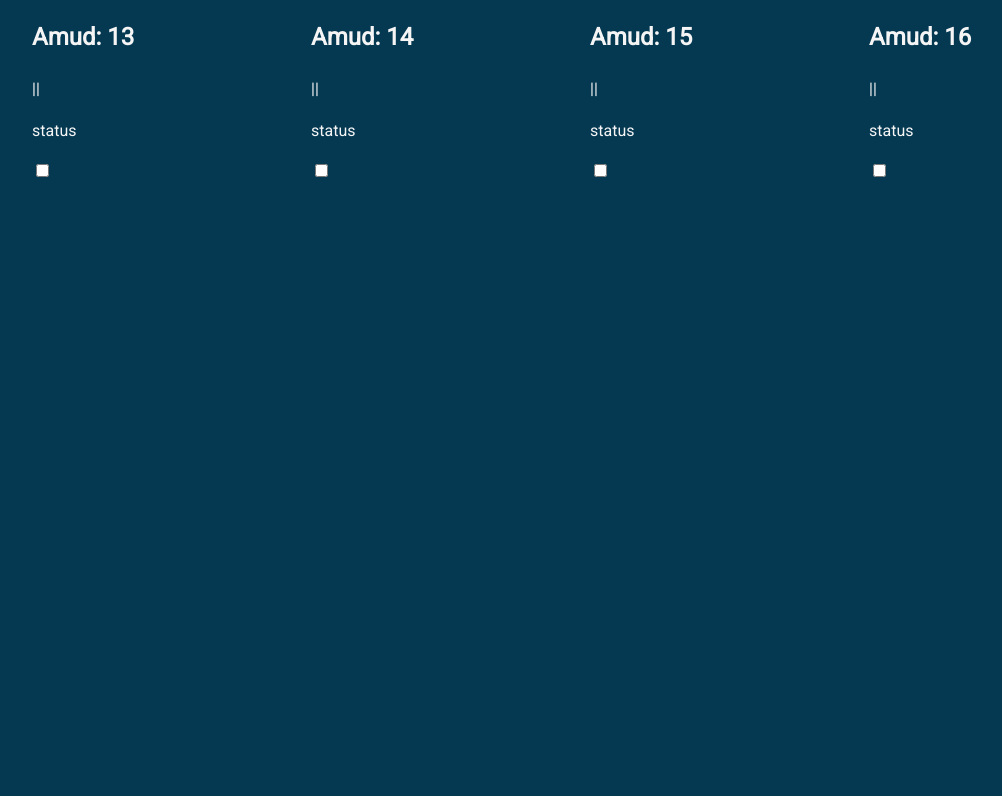
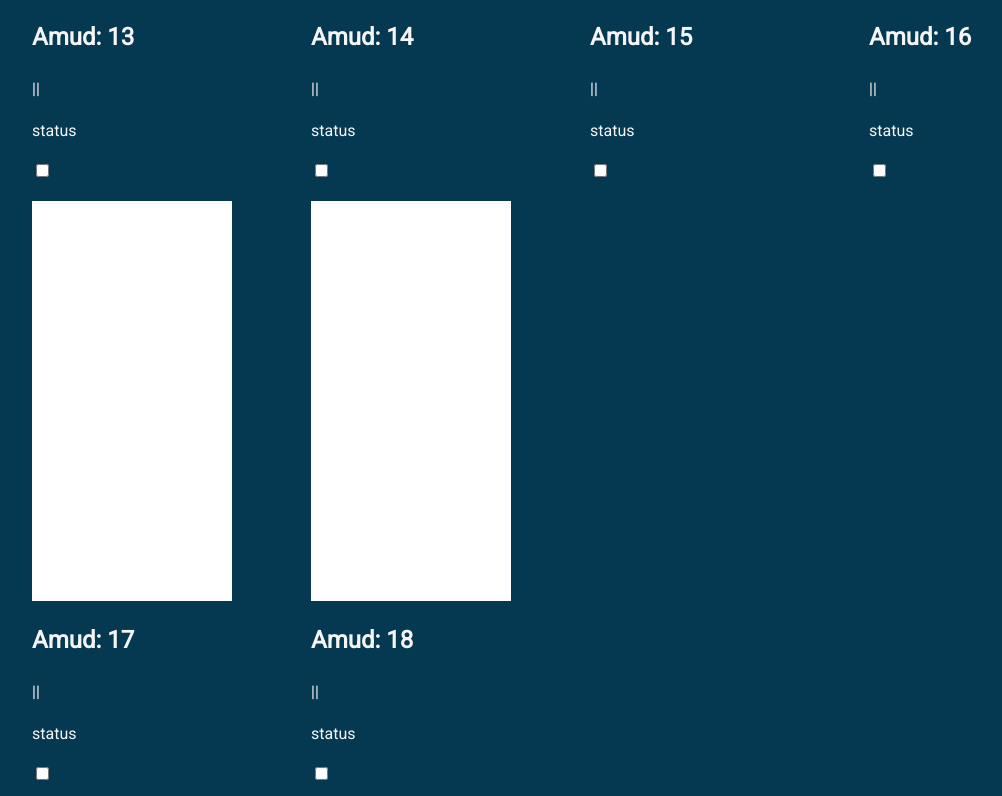
Before and after one commit to naftalib/SeferTorahProgress, a React (Create React App) app: page / in a window 1280 px wide. Shown: the part 2305-3101 px from the top of the page, without its empty margins (58-1060 px from the left). Before the commit the page ends 2498 px from the top, so only its background shows below. Built offline with nearby package versions, Linux system fonts and the light colour scheme.

Commit message:
new tiles

```diff
--- a/src/data/tiles.js
+++ b/src/data/tiles.js
@@ -80,6 +80,16 @@ const Tiles = [
      id:16,
      title: 'Amud: 16',
      status: 'pending',
- }
+ },
+ {
+    id:17,
+    title: 'Amud: 17',
+    status: 'pending',
+},
+{
+   id:18,
+   title: 'Amud: 18',
+   status: 'pending',
+}
 ]
 export default Tiles
```
